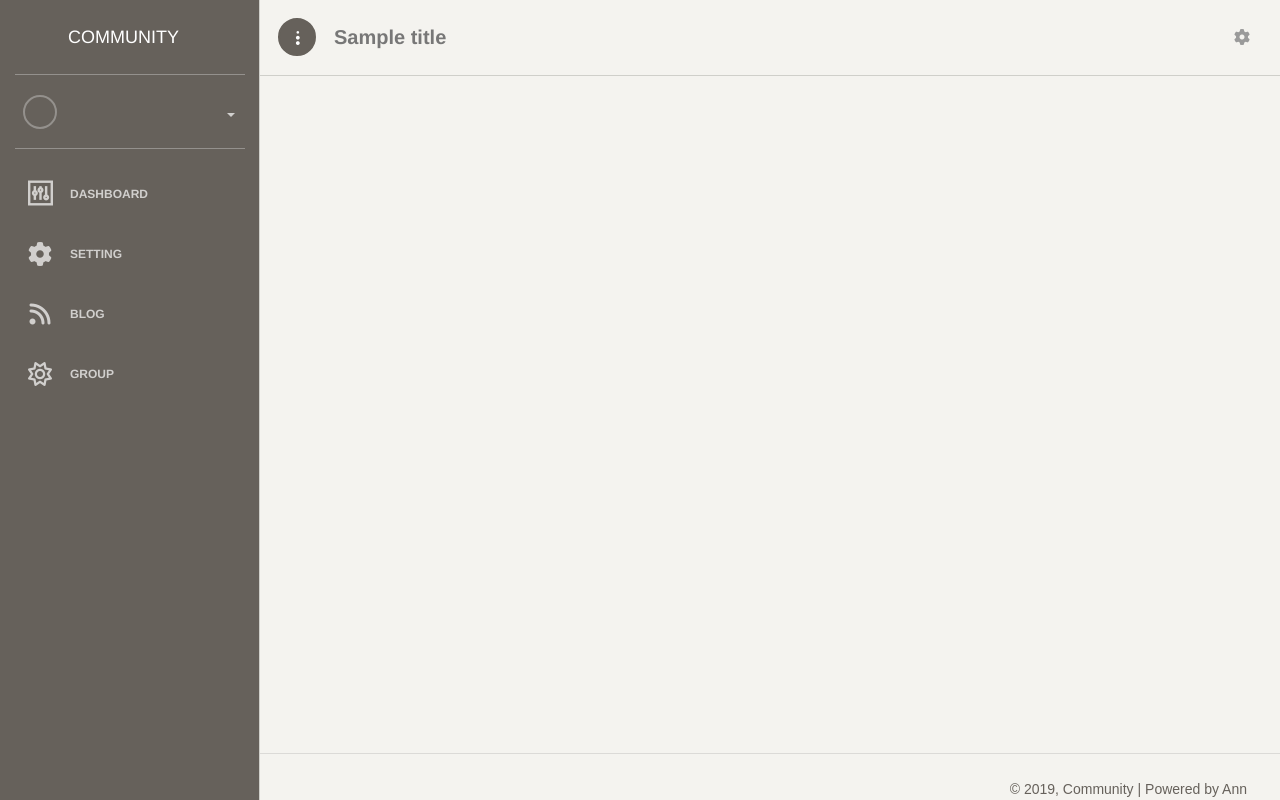
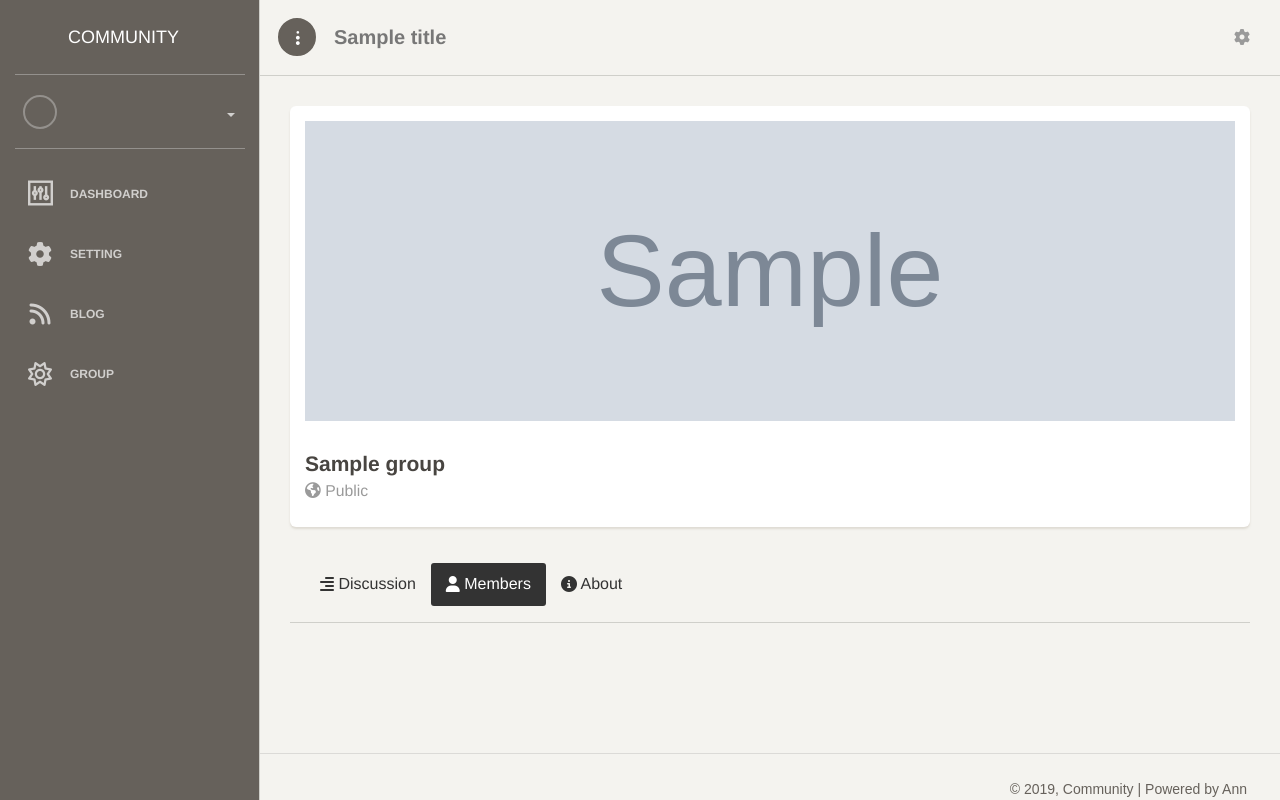
Before and after one commit to mkawsar/django, a Django app: template group/templates/group/member.html in a window 1280 px wide. Run offline with Django 3.2, Linux system fonts and the light colour scheme; the template is opened without the code that fills it: most values are stand-ins (such as "Sample title", 1, 10 or a date in 2020); grey boxes marked "Sample" are stand-in pictures; some libraries are stand-ins or nearby versions; some web fonts are replaced.

Commit message:
Created group member list view

```diff
--- a/group/templates/group/member.html
+++ b/group/templates/group/member.html
@@ -1,3 +1,44 @@
 {% extends 'layouts/main.html' %}
 {% block content %}
+    <div class="container-fluid">
+        {% include 'layouts/alert-message.html' %}
+        <div class="row">
+            <div class="col-md-12">
+                <div class="card">
+                    <div class="card-content">
+                        <div class="widget widget-group widget-group-custom">
+                            <div class="widget-advanced widget-advanced-alt">
+                                <div class="widget-header text-left widget-header-group">
+                                    <img src="{{ group.picture.url }}" alt="background"
+                                         class="widget-background widget-background-group img-responsive">
+                                    <h4 class="widget-content widget-content-image-bottom widget-content-light clearfix">
+                                        {% if user.id == group.creator_id %}
+                                            <a href="{% url 'group-delete' group.slug %}" class="widget-icon pull-right">
+                                                <i class="fa fa-trash" aria-hidden="true"></i>
+                                            </a>
+                                            <a href="{% url 'group-update' group.slug %}" class=" btn-right widget-icon pull-right">
+                                                <i class="fa fa-pencil-square-o" aria-hidden="true"></i>
+                                            </a>
+                                        {% endif %}
+                                        <a href="javascript:void(0)"
+                                           class="themed-color-default"><strong>{{ group.name }}</strong></a><br>
+                                        {% if group.type == 'private' %}
+                                            <small><i class="fa fa-lock" aria-hidden="true"></i> Private</small>
+                                        {% else %}
+                                            <small><i class="fa fa-globe" aria-hidden="true"></i> Public</small>
+                                        {% endif %}
+                                    </h4>
+                                </div>
+                            </div>
+                        </div>
+                    </div>
+                </div>
+            </div>
+        </div>
+        <div class="row">
+            <div class="col-md-12">
+                {% include 'group/menu.html' with menu='member' slug=group.slug type=group.type %}
+            </div>
+        </div>
+    </div>
 {% endblock content %}
--- a/group/templates/group/menu.html
+++ b/group/templates/group/menu.html
@@ -14,7 +14,9 @@
 						<li {% if menu == 'discuss' %} class="active" {% endif %}>
                             <a href="{% url 'group-details' slug %}" ><i class="fa fa-align-right" aria-hidden="true"></i> Discussion</a>
                         </li>
-                        <li {% if menu == 'member' %} class="active" {% endif %}><a href="#"><i class="fa fa-user" aria-hidden="true"></i> Members</a></li>
+                        <li {% if menu == 'member' %} class="active" {% endif %}>
+                            <a href="{% url 'group-members' slug %}"><i class="fa fa-user" aria-hidden="true"></i> Members</a>
+                        </li>
                         <li {% if menu == 'about' %} class="active" {% endif %}><a href="#"><i class="fa fa-info-circle" aria-hidden="true"></i> About</a></li>
 				  </ul>
                   {% if type == 'private' %}
--- a/group/urls.py
+++ b/group/urls.py
@@ -9,4 +9,5 @@ urlpatterns = [
     path('invite-user/<slug>', group_invite_user, name='group-user-invite'),
     path('store-invite-user', save_group_invite_user, name='store-group-user-invite'),
     path('delete/<slug>', delete, name='group-delete'),
+    path('member-list/<slug>', members, name='group-members'),
 ]
```
Also changed, not shown: group/views.py (+4 -3 lines).
